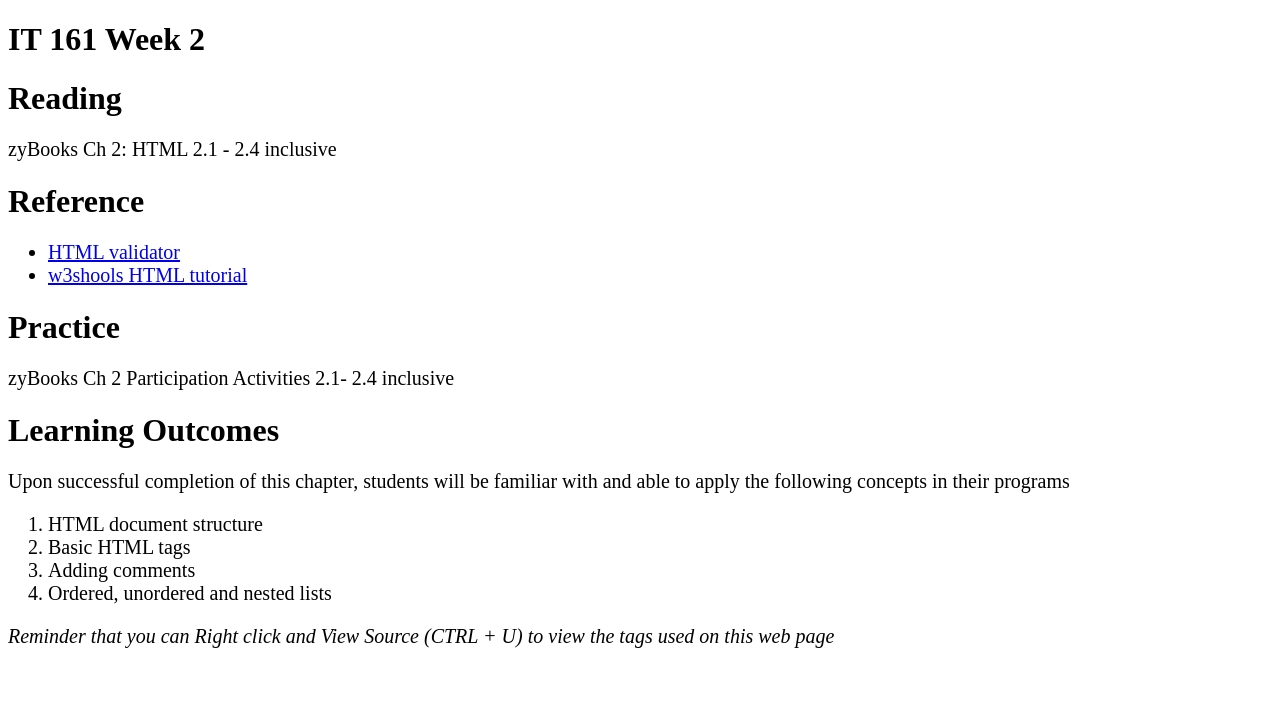
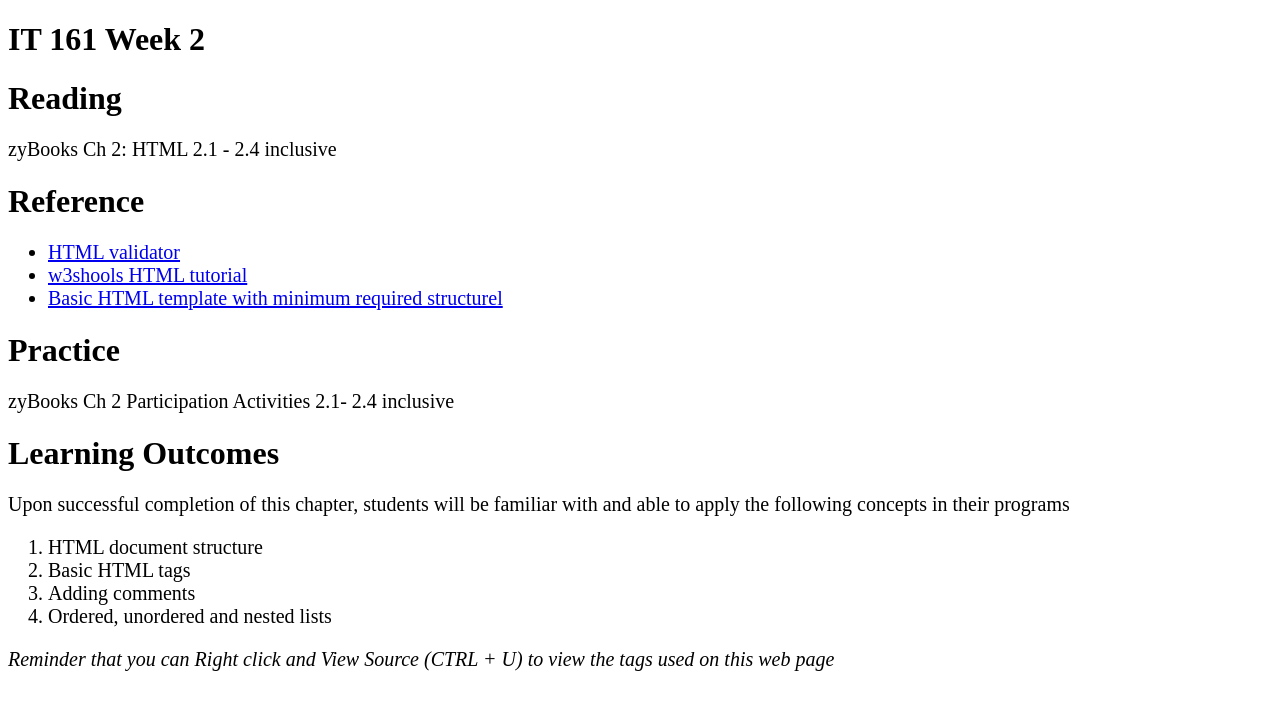
Before and after one commit to ava11235/it161-week2, a plain HTML site: page index.html in a window 1280 px wide. Drawn offline with Linux system fonts and the light colour scheme.

Commit message:
Add template.html link

```diff
--- a/index.html
+++ b/index.html
@@ -23,6 +23,7 @@
     <ul>
         <li><a href="https://validator.w3.org/" target="_blank" >HTML validator</a></li>
         <li><a href="https://www.w3schools.com/html/default.asp" target="_blank">w3shools HTML tutorial</a></li>
+        <li><a href=" https://github.com/ava11235/it161-week2/blob/main/template.html" target="_blank">Basic HTML template with minimum required structurel</a></li>
     </ul>
     <h1>Practice</h1>
     <p>zyBooks Ch 2 Participation Activities 2.1- 2.4 inclusive</p>
```
